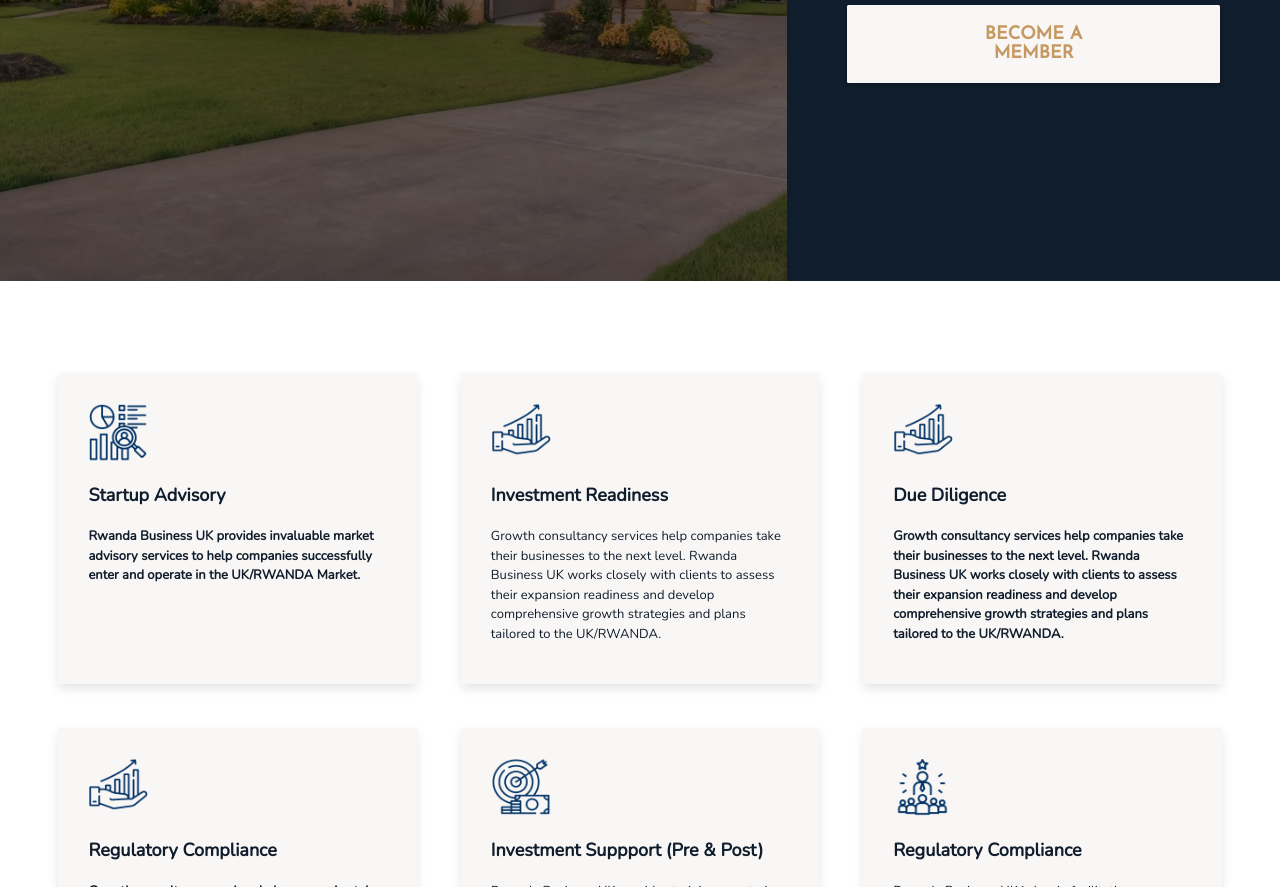
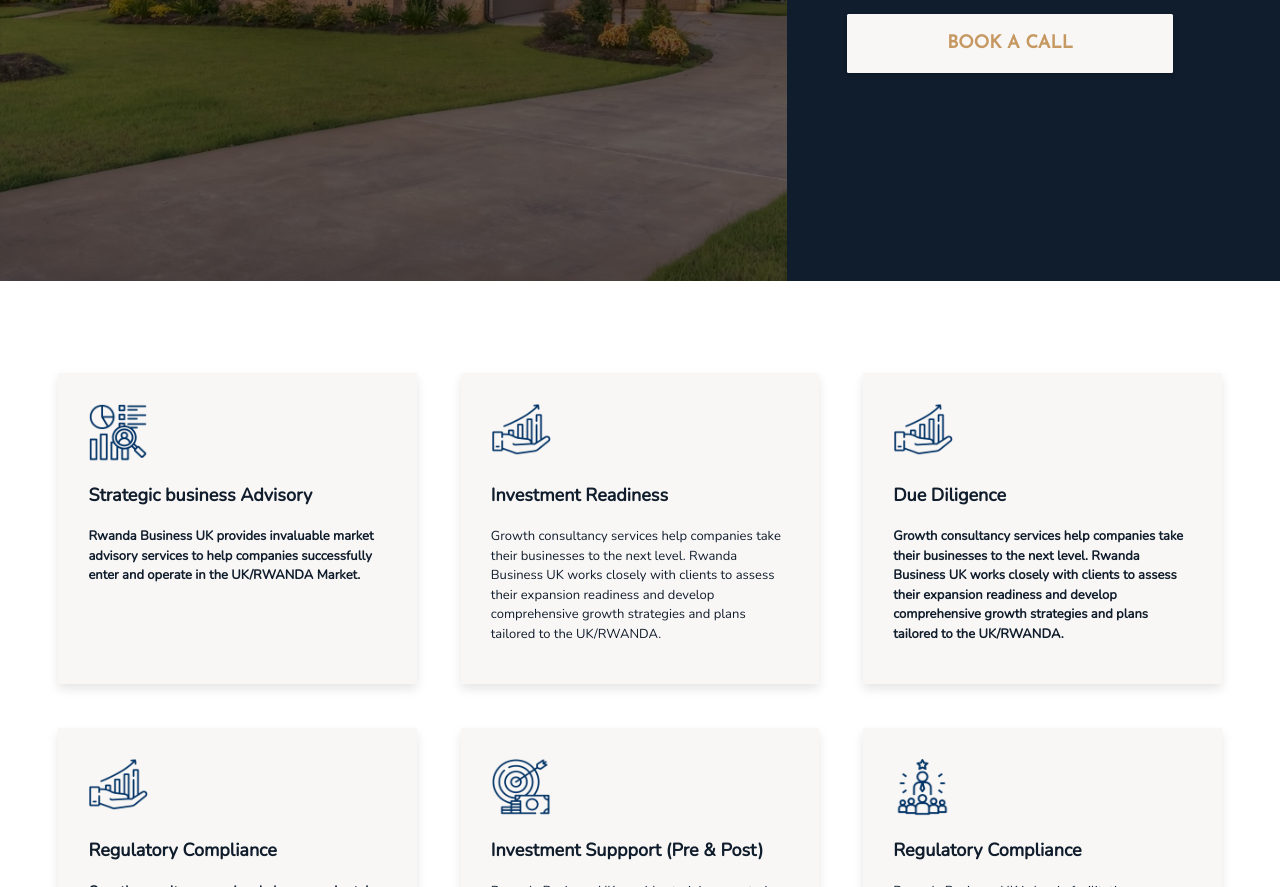
Before and after one commit to YusufOlalekan/business, a website: page index.html in a window 1280 px wide. Shown: the part 519-1406 px from the top of the page. Drawn offline with nearby package versions, Linux system fonts and the light colour scheme.

Commit message:
Update index.html

```diff
--- a/index.html
+++ b/index.html
@@ -67,13 +67,13 @@
             </div>
             <div class="header__sidebar">
                 <h2 class="header__text__sub">
-                    Nigeria Business UK
+                    Positive Hills Consulting
                 </h2>
                 <h1 class="header__text__main">
                     Connecting Potentials, Igniting Success
                 </h1>
                 <div class="header__button">
-                    <button class="header__btn">become a member</button>
+                    <button class="header__btn">book a call</button>
                 </div>
             </div>
         </header>
@@ -82,7 +82,7 @@
                 <div class="section__widget__grid--icon">
                     <img src="img/analytics-1.png" alt="analytics-1" class="section__widget__grid--icon">
                 </div>
-                <h2 class="section__widget__grid--heading">Startup Advisory</h22>
+                <h2 class="section__widget__grid--heading">Strategic business Advisory</h22>
                 <p class="section__widget__grid--text">
 	                Rwanda Business UK provides invaluable market advisory services to help companies successfully enter and operate in the UK/RWANDA Market.
                 </p>
```
